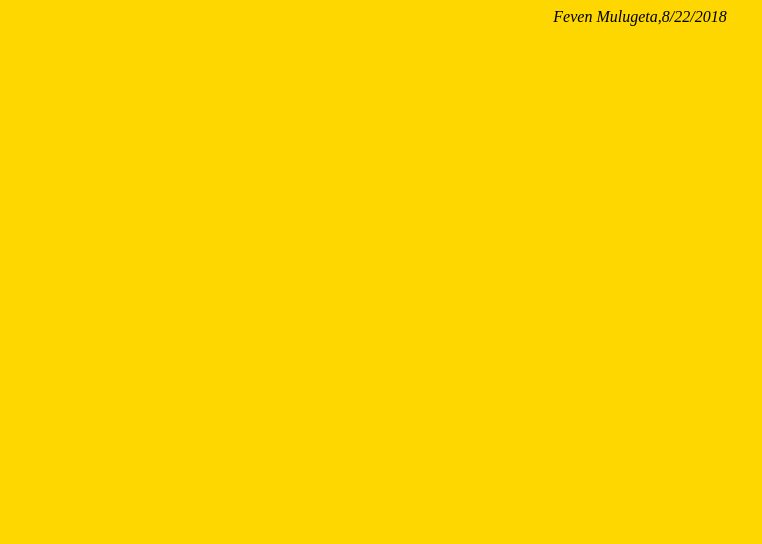
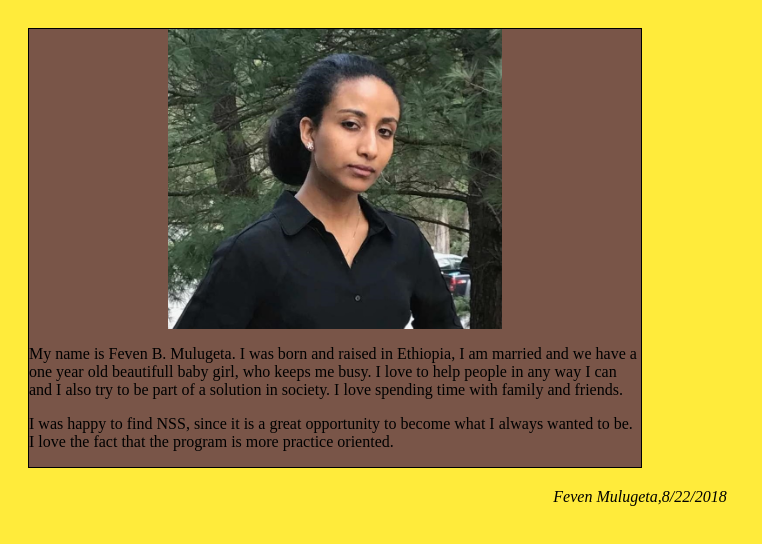
Before and after one commit to Feven90/Mini1, a plain HTML site: page index.html in a window 1280 px wide. Shown: the whole page, without its empty margins (0-762 px from the left). Drawn offline with Linux system fonts and the light colour scheme.

Commit message:
Second part of the Mini challenge

```diff
--- a/index.html
+++ b/index.html
@@ -8,9 +8,16 @@
 </head>
 <body id="first">
     <div class="main-div">
+        <div class="div2">
+            <img src="fev.jpg" class= "img">
+            <p>My name is Feven B. Mulugeta. I was born and raised in Ethiopia, I am married and we have a one year old beautifull baby girl, who keeps me busy. I love to help people
+            in any way I can and I also try to be part of a solution in society. I love spending time with family and friends. </p>
+            <p>I was happy to find NSS, since it is a great opportunity to become what I always wanted to be. I love the fact that the program is more practice oriented. </p>
+
+        </div>
 
     </div>
+<footer id="footer"><em>Feven Mulugeta,8/22/2018</em></footer>
 
-<footer id="footer"><em>Feven Mulugeta,8/22/2018</em></footer>
 </body>
 </html>
--- a/main.css
+++ b/main.css
@@ -1,10 +1,27 @@
 body {
-    background-color: gold;
+     background-color: #FFEB3B;
     display: flex;
     flex-direction: column;
-    min-height: 100mv;
-    align-items: center;
+    min-height: 50vh;
 }
+img {
+    height: 300px;
+    display: block;
+     margin-left: auto;
+    margin-right: auto;
+}
+
 .main-div {
-    flex:1;
+    margin:20px;
+    flex: 1;
+ }
+.div2 {
+    justify-items: flex-start;
+	border: 1px solid;
+    width: 50%;
+    background-color: #795548;
 }
+footer {
+  margin: auto;
+
+}
```
Also changed, not shown: fev.jpg (added).
